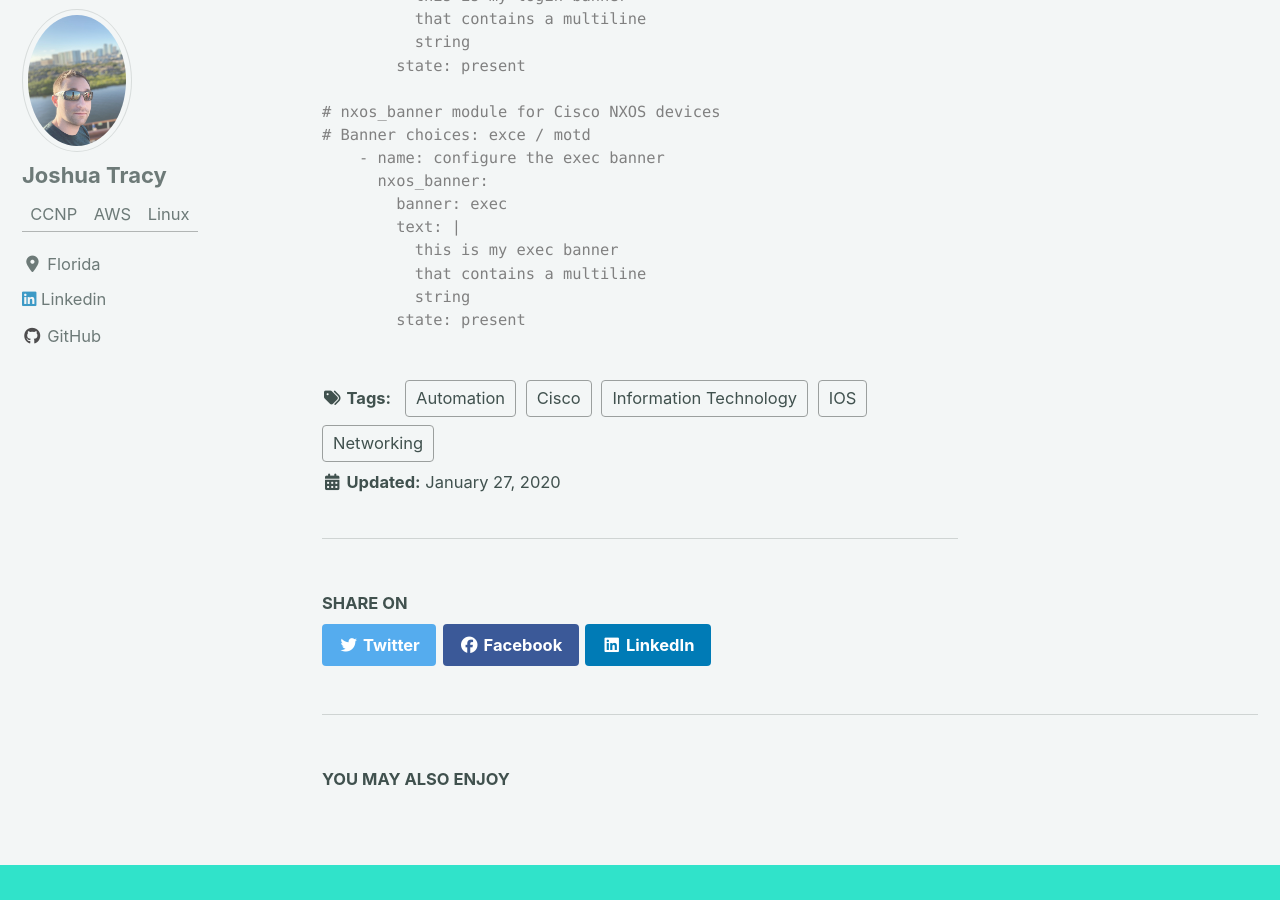
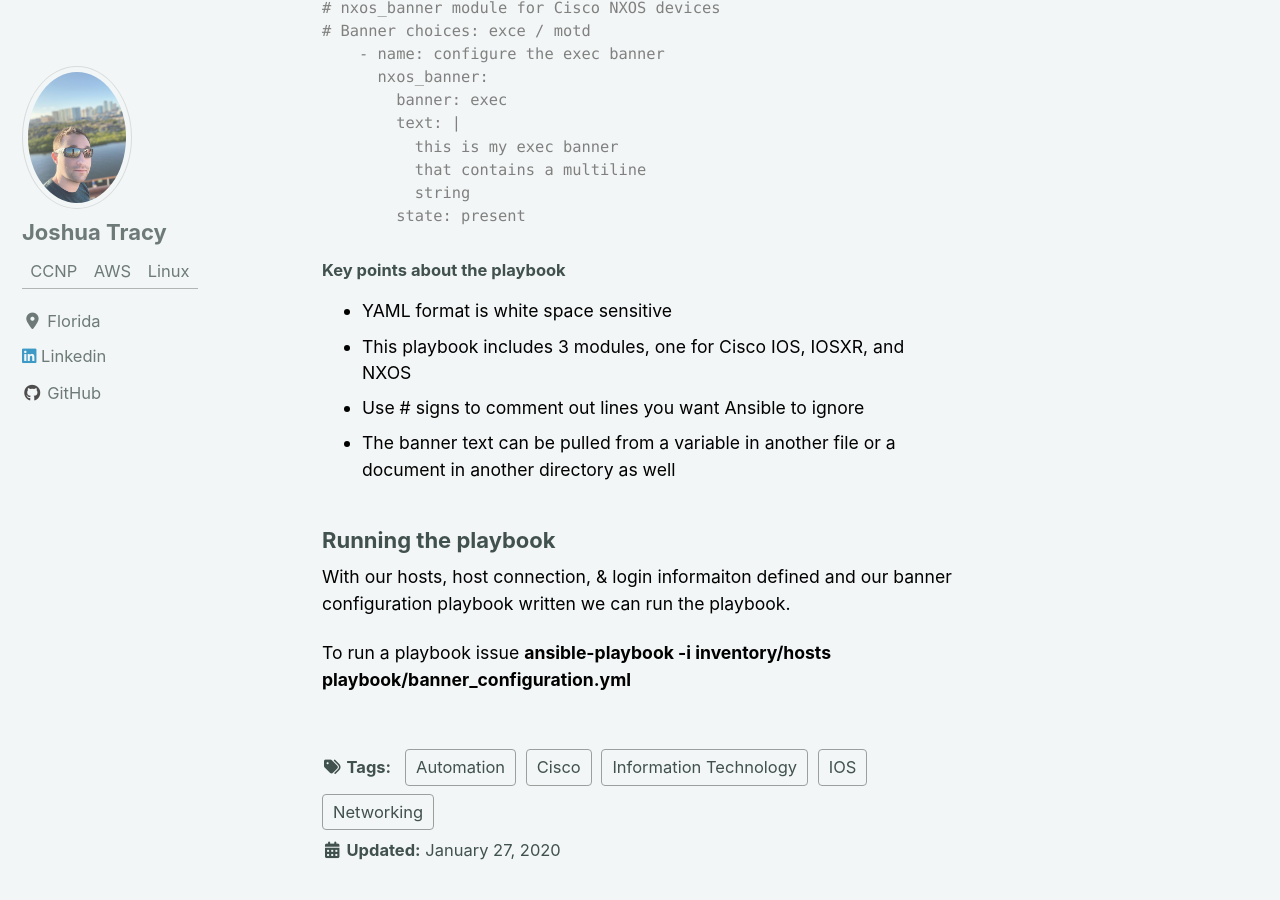
Before and after one commit to Josh-Tracy/Josh-Tracy.github.io, a Jekyll site: the page built from _posts/2020-01-27-Ansible_Cisco.md, in a window 1280 px wide and 900 px high, scrolled down 2813 px. Built offline with Jekyll 4.4.1, drawn with Linux system fonts in a browser that asks for light colours; cached includes are drawn as plain includes; nearby versions of some CDN libraries; some of the changed text lies outside the part shown.

Commit message:
testing text size

```diff
--- a/_posts/2020-01-27-Ansible_Cisco.md
+++ b/_posts/2020-01-27-Ansible_Cisco.md
@@ -76,8 +76,10 @@
 
 Once our inventory is defined with the hosts we want to run Ansible against, we have to create a playbook comprised of tasks to complete.
 For this example we will be configuring a banner on a Cisco IOS device.
+{: style="color:black; font-size: 80%;"}
 
 To begin, I  create a banner_playbook.yml file under the playbooks directory
+{: style="color:black; font-size: 80%;"}
 <pre>
 ---                                     #YAML files are designated by the 3 --- dashes
 - name: Configure motd and banner       # Purpose of the playbook
@@ -121,3 +123,18 @@
         state: present
 </pre>
 {: style="color:gray; font-size: 70%;"}
+
+#### Key points about the playbook
+* YAML format is white space sensitive
+* This playbook includes 3 modules, one for Cisco IOS, IOSXR, and NXOS
+* Use # signs to comment out lines you want Ansible to ignore
+* The banner text can be pulled from a variable in another file or a document in another directory as well
+{: style="color:black; font-size: 80%;"}
+
+### Running the playbook
+
+With our hosts, host connection, & login informaiton defined and our banner configuration playbook written we can run the playbook.
+{: style="color:black; font-size: 80%;"}
+
+To run a playbook issue <b>ansible-playbook -i inventory/hosts playbook/banner_configuration.yml</b>
+{: style="color:black; font-size: 80%;"}
```
